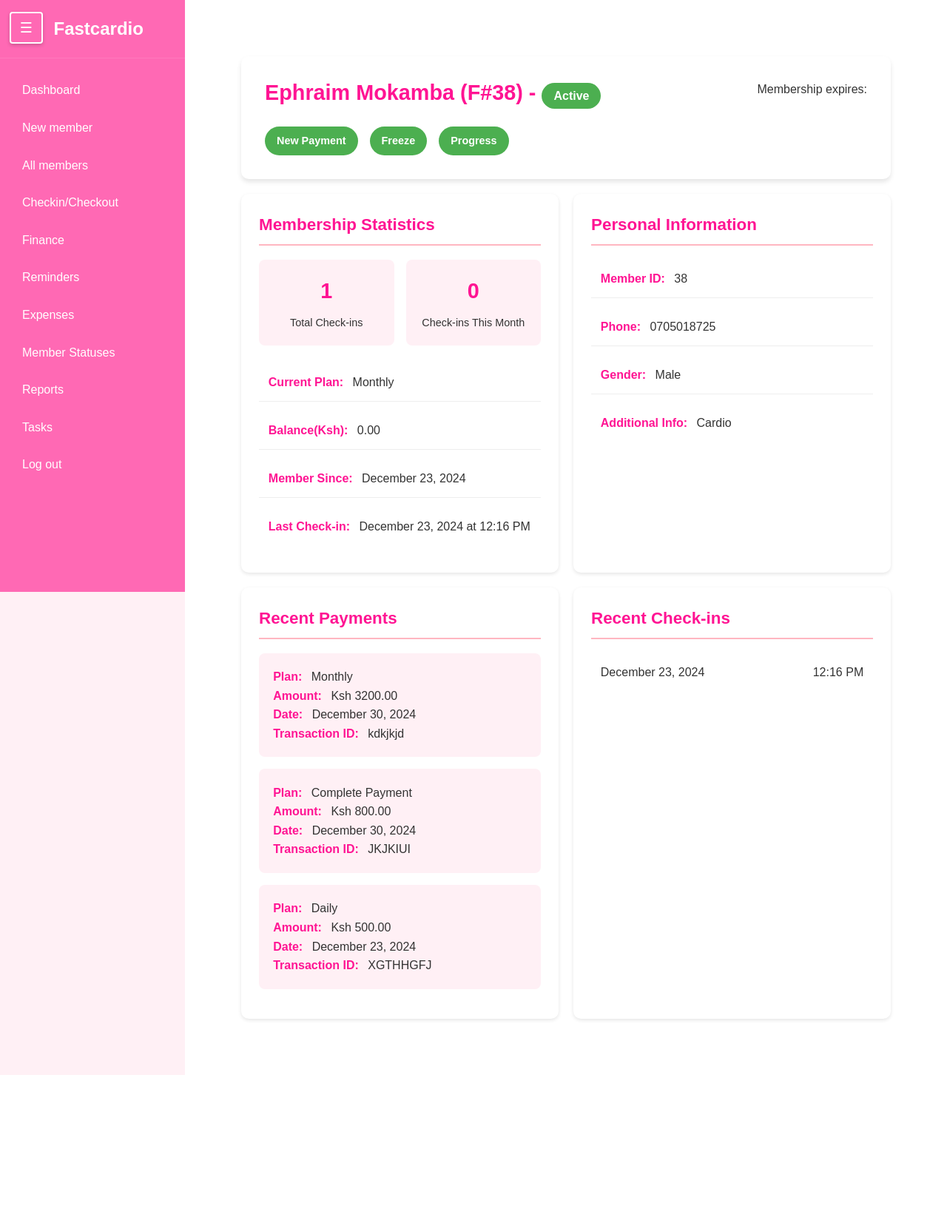
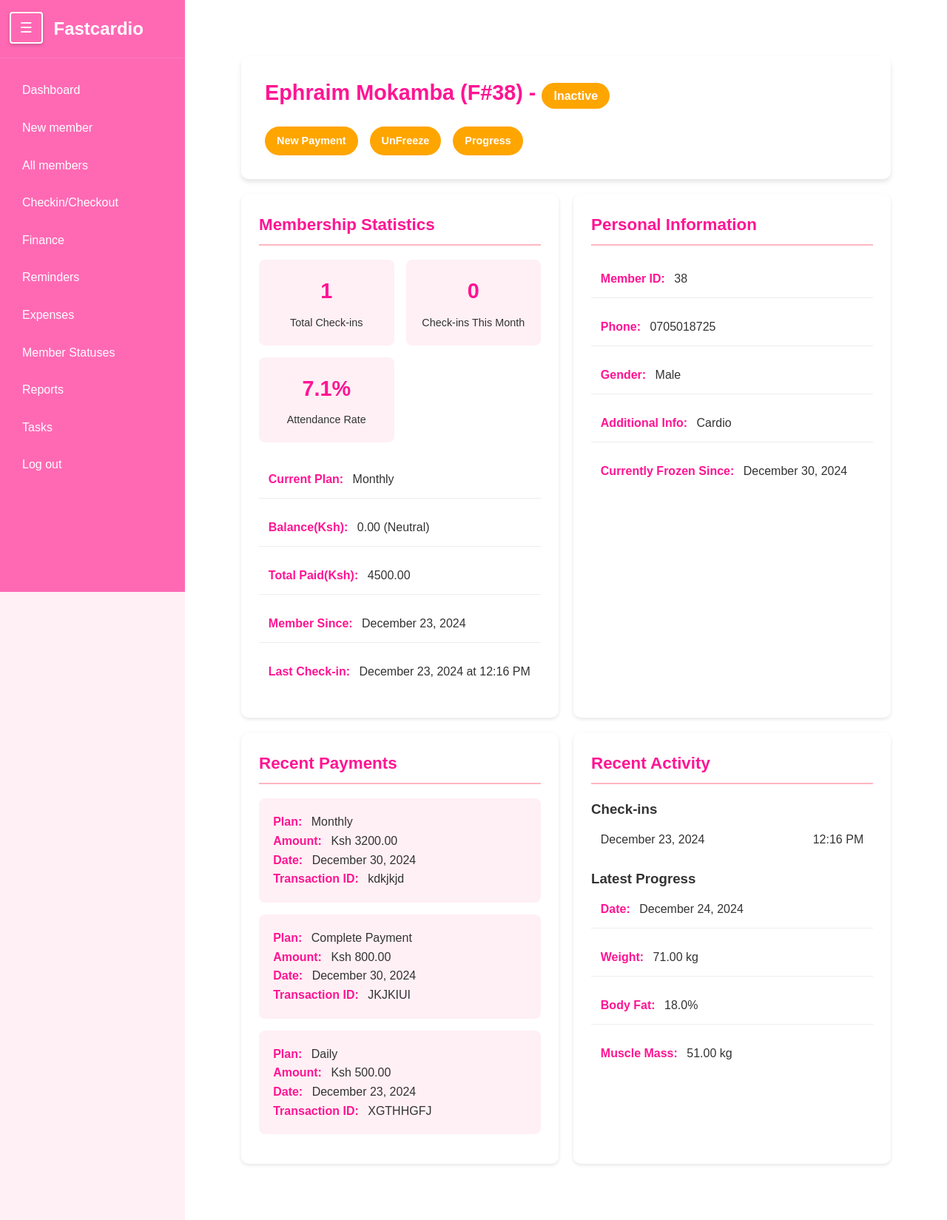
Before and after one commit to Ephraim19/FastCardioGym_MS, a Django app: page /members/38/ in a window 1280 px wide. Shown: the whole page at 74% size. Before the commit the page ends 1453 px from the top, so only its background shows below. Run offline with Django 5.2, Linux system fonts and the light colour scheme; data comes from the database, SQL or seed files in the repository; both versions use the stored data as it was after the commit.

Commit message:
Membrship extensions

```diff
--- a/members/templates/member_details.html
+++ b/members/templates/member_details.html
@@ -13,11 +13,9 @@
             <div class="profile-header-left">
                 <h1>
                     {{ member.first_name }} {{ member.last_name }} (F#{{ member.id }}) -
-                    {% if balance < 0 %}
-                    <span style="font-size: medium;" class="status-badge status-{{ membership_status|lower }}">  Debt </span>
-                    {% else %}
-                    <span style="font-size: medium;" class="status-badge status-{{ membership_status|lower }}">  {{ membership_status }}</span>
-                    {% endif %}
+
+                        <span style="font-size: medium;" class="status-badge status-{{ membership_status|lower }}">{{ membership_status }}</span>
+
                 </h1>
 
                 <div class="header-actions">
@@ -25,7 +23,7 @@
                         <span>New Payment</span>
                     </a>
 
-                    {% if member.is_frozen %}
+                    {% if is_currently_frozen %}
                         <a href="{% url 'unfreeze' member_id=member.id %}" class="status-badge status-{{ membership_status|lower }}">
                             <span>UnFreeze</span>
                         </a>
@@ -43,7 +41,7 @@
 
             <div class="profile-header-right">
                 {% if expiry_date %}
-                    <p>Membership expires: {{ member.membership_expiry|date:"F d, Y" }}</p>
+                    <p>Membership expires: {{ expiry_date|date:"F d, Y" }}</p>
                     {% if days_left <= 7 and days_left > 0 %}
                         <p class="expiry-warning">{{ days_left }} days left to renew!</p>
                     {% endif %}
@@ -63,10 +61,15 @@
                         <div class="stat-number">{{ checkins_this_month }}</div>
                         <div class="stat-label">Check-ins This Month</div>
                     </div>
+                    <div class="stat-card">
+                        <div class="stat-number">{{ attendance_rate }}%</div>
+                        <div class="stat-label">Attendance Rate</div>
+                    </div>
                 </div>
                 <ul class="info-list">
                     <li><span class="label">Current Plan:</span> {{ current_plan|title }}</li>
-                    <li><span class="label">Balance(Ksh):</span> {{balance|floatformat:2}}</li>
+                    <li><span class="label">Balance(Ksh):</span> {{ balance|floatformat:2 }} ({{ balance_status }})</li>
+                    <li><span class="label">Total Paid(Ksh):</span> {{ total_paid|floatformat:2 }}</li>
                     <li><span class="label">Member Since:</span> {{ member.date_joined|date:"F d, Y" }}</li>
                     {% if last_checkin %}
                         <li><span class="label">Last Check-in:</span> {{ last_checkin.timestamp|date:"F d, Y" }} at {{ last_checkin.timestamp|time:"g:i A" }}</li>
@@ -83,9 +86,11 @@
                     {% if member.additional_info %}
                         <li><span class="label">Additional Info:</span> {{ member.additional_info }}</li>
                     {% endif %}
+                    {% if current_freeze %}
+                        <li><span class="label">Currently Frozen Since:</span> {{ current_freeze.frozen_date|date:"F d, Y" }}</li>
+                    {% endif %}
                 </ul>
             </div>
-
 
             <div class="profile-section">
                 <h2>Recent Payments</h2>
@@ -106,7 +111,10 @@
             </div>
 
             <div class="profile-section">
-                <h2>Recent Check-ins</h2>
+                <h2>Recent Activity</h2>
+                <div class="activity-grid">
+                    <div class="activity-section">
+                        <h3>Check-ins</h3>
                         {% if recent_checkins %}
                             <ul class="info-list checkin-list">
                                 {% for checkin in recent_checkins %}
@@ -120,6 +128,26 @@
                             <p>No recent check-ins found.</p>
                         {% endif %}
                     </div>
+
+                    <div class="activity-section">
+                        <h3>Latest Progress</h3>
+                        {% if latest_progress %}
+                            <ul class="info-list">
+                                <li><span class="label">Date:</span> {{ latest_progress.date|date:"F d, Y" }}</li>
+                                <li><span class="label">Weight:</span> {{ latest_progress.weight }} kg</li>
+                                {% if latest_progress.body_fat %}
+                                    <li><span class="label">Body Fat:</span> {{ latest_progress.body_fat }}%</li>
+                                {% endif %}
+                                {% if latest_progress.muscle_mass %}
+                                    <li><span class="label">Muscle Mass:</span> {{ latest_progress.muscle_mass }} kg</li>
+                                {% endif %}
+                            </ul>
+                        {% else %}
+                            <p>No progress records found.</p>
+                        {% endif %}
+                    </div>
+                </div>
+            </div>
         </div>
     </div>
 {% endblock %}
--- a/members/views.py
+++ b/members/views.py
@@ -203,7 +203,6 @@
     return HttpResponse("Error saving member")
 
 
-
 def save_payment(request, member_id=None):
     # Option 1: Use session to get member ID
     if member_id is None:
@@ -232,7 +231,7 @@
             return redirect("Members")
 
         # Create payment record
-        payment = PaymentDetails.objects.create(
+        PaymentDetails.objects.create(
             member=member,
             plan=plan,
             amount=amount,
@@ -250,14 +249,12 @@
                 'student': timedelta(days=30)
             }
 
-            # If there's an existing expiry date in the future, extend from that date
             current_date = timezone.now().date()
-            if member.membership_expiry and member.membership_expiry > current_date:
-                new_expiry = member.membership_expiry + expiry_periods.get(plan, timedelta(0))
-            else:
-                # Otherwise start from today
-                new_expiry = current_date + expiry_periods.get(plan, timedelta(0))
-
+
+            # If membership is expired, start from today
+            # If membership is active, add to current expiry date
+            start_date = max(current_date, member.membership_expiry or current_date)
+            new_expiry = start_date + expiry_periods.get(plan, timedelta(0))
             member.membership_expiry = new_expiry
 
         # Calculate difference between paid and expected amount
@@ -281,23 +278,19 @@
                     f'Underpayment of {abs(difference):.2f}. Current balance: {member.balance:.2f}.')
         else:
             member.is_active = True
-            messages.success(request, f'Complete payment of {amount:.2f} recorded. Your balance is {member.balance:.2f} Membership activated.')
+            messages.success(request, f'Complete payment of {amount:.2f} recorded. Balance: {member.balance:.2f}')
 
         member.save()
 
-        # Determine appropriate success message
-        if member.is_active:
-            messages.success(request,
-                f'Payment saved successfully for {member}! Membership has been activated and will expire on {member.membership_expiry.strftime("%Y-%m-%d")}.')
-        else:
-            messages.success(request,
-                f'Payment saved successfully for {member}, membership is activated until {member.membership_expiry.strftime("%Y-%m-%d")}.')
+        # Success message with expiry information
+        messages.success(request,
+            f'Payment saved successfully for {member}! '
+            f'Membership is active until {member.membership_expiry.strftime("%Y-%m-%d")}.')
 
         return redirect("Members")
 
     # Render payment form with member context
     return render(request, 'payment.html', {'member': member})
-
 
 def calculate_expiry_date(payment_date, plan):
     if not payment_date:
@@ -313,65 +306,6 @@
     }
 
     return payment_date + expiry_periods.get(plan, timedelta(0))
-
-def members(request):
-    # Retrieve members with their total payments
-    members_with_payments = []
-
-    for member in Member.objects.all():
-        # Get all payment details for this member
-        payments = PaymentDetails.objects.filter(member=member)
-
-        # Calculate total amount paid
-        total_amount_paid = payments.aggregate(total=Sum('amount'))['total'] or 0
-
-        # Get the latest payment details
-        latest_payment = payments.order_by('-payment_date').first()
-
-        # Calculate expiry date
-        expiry_date = None
-        membership_status = 'Expired'
-
-        if latest_payment:
-            expiry_date = calculate_expiry_date(latest_payment.payment_date, latest_payment.plan)
-
-            if expiry_date:
-                today = timezone.now().date()
-                days_until_expiry = (expiry_date - today).days
-
-                if days_until_expiry > 7:
-                    membership_status = 'Active'
-                elif days_until_expiry > 0:
-                    membership_status = 'Expiring Soon'
-                else:
-                    membership_status = 'Expired'
-
-        # Prepare member data
-        member_data = {
-            'id': member.id,
-            'full_name': str(member),
-            'first_name': member.first_name,
-            'last_name': member.last_name,
-            'phone_number': member.phone_number,
-            'date_joined': member.date_joined,
-            'additional_info': member.additional_info or '',
-            'total_amount_paid': total_amount_paid,
-            'latest_plan': latest_payment.plan if latest_payment else 'No Plan',
-            'latest_payment_date': latest_payment.payment_date if latest_payment else None,
-            'expiry_date': expiry_date,
-            'membership_status': membership_status,
-            'days_until_expiry': (expiry_date - timezone.now().date()).days if expiry_date else None
-        }
-
-        members_with_payments.append(member_data)
-
-    members_with_payments.reverse()
-
-    return render(request, 'allmembers.html', {
-        'members': members_with_payments,
-        'today': timezone.now().date()
-    })
-
 
 def calculate_expiry_date(payment_date, plan):
     if plan == 'daily':
@@ -388,79 +322,146 @@
         return payment_date + timedelta(days=30)
 
     return None
+from django.shortcuts import get_object_or_404, render
+from django.utils import timezone
+from django.db.models import Count
+from .models import Member, PaymentDetails, CheckInOutRecord, MemberProgress, Freeze_member
 
 def member_details(request, member_id):
-    # Get member or return 404
+    """
+    Detailed view function for individual member information, including payment history,
+    check-in records, membership status, and progress tracking.
+    """
     member = get_object_or_404(Member, pk=member_id)
-
-    # Get all payments
-    recent_payments = PaymentDetails.objects.filter(member=member).order_by('-payment_date')[:3]
-
-    # Get latest payment and calculate expiry
-    latest_payment = PaymentDetails.objects.filter(member=member).order_by('-payment_date').first()
-
-    if latest_payment:
-        expiry_date = calculate_expiry_date(latest_payment.payment_date, latest_payment.plan)
-        days_left = (expiry_date - timezone.now().date()).days if expiry_date else 0
-        membership_status = "Active" if days_left > 0 and member.is_active else "Expired"
+    today = timezone.now().date()
+
+    # Payment Information
+    recent_payments = PaymentDetails.objects.filter(member=member).order_by('-payment_date')[:5]
+    latest_payment = recent_payments.first()
+    total_paid = PaymentDetails.objects.filter(member=member).aggregate(total=Sum('amount'))['total'] or 0
+
+    # Membership Status Calculation
+    membership_status = calculate_membership_status(member, today)
+
+    # Check-in Statistics
+    checkin_stats = get_checkin_statistics(member)
+
+    # Progress Tracking
+    latest_progress = MemberProgress.objects.filter(member=member).order_by('-date').first()
+    progress_history = MemberProgress.objects.filter(member=member).order_by('-date')[:5]
+
+    # Freeze History
+    freeze_history = Freeze_member.objects.filter(member=member).order_by('-frozen_date')
+    current_freeze = freeze_history.filter(unfrozen_date__isnull=True).first()
+
+    # Balance Information
+    balance_info = get_balance_status(member.balance)
+    print(bool(current_freeze))
+    context = {
+        # Member Basic Info
+        'member': member,
+        'membership_status': membership_status['status'],
+        'days_left': membership_status['days_left'],
+        'expiry_date': member.membership_expiry,
+
+        # Payment Information
+        'recent_payments': recent_payments,
+        'latest_payment': latest_payment,
+        'current_plan': latest_payment.plan if latest_payment else "No active plan",
+        'total_paid': total_paid,
+
+        # Check-in Information
+        'total_checkins': checkin_stats['total'],
+        'checkins_this_month': checkin_stats['monthly'],
+        'recent_checkins': checkin_stats['recent'],
+        'last_checkin': checkin_stats['last'],
+        'attendance_rate': checkin_stats['attendance_rate'],
+
+        # Progress Information
+        'latest_progress': latest_progress,
+        'progress_history': progress_history,
+
+        # Freeze Information
+        'is_currently_frozen': bool(current_freeze),
+        'freeze_history': freeze_history,
+        'current_freeze': current_freeze,
+
+        # Balance Information
+        'balance': member.balance,
+        'balance_status': balance_info['status'],
+        'balance_message': balance_info['message']
+    }
+
+    return render(request, 'member_details.html', context)
+
+def calculate_membership_status(member, today):
+    """
+    Calculate detailed membership status and days remaining
+    """
+    if member.is_frozen:
+        return {
+            'status': 'Inactive',
+            'days_left': None
+        }
+
+    if not member.membership_expiry:
+        return {
+            'status': 'Inactive',
+            'days_left': None
+        }
+
+    days_left = (member.membership_expiry - today).days
+
+    if member.is_active:
+        status = 'Active'
     else:
-        expiry_date = None
-        days_left = 0
-        membership_status = "Inactive"
-
-    # Get check-in statistics
-    total_checkins = CheckInOutRecord.objects.filter(
-        member=member,
-        action='check_in'
-    ).count()
-
-    # Get recent check-ins
-    recent_checkins = CheckInOutRecord.objects.filter(
-        member=member,
-        action='check_in'
-    ).order_by('-timestamp')[:5]
-
-    # Calculate check-ins this month
-    first_day_of_month = timezone.now().replace(day=1, hour=0, minute=0, second=0, microsecond=0)
-    checkins_this_month = CheckInOutRecord.objects.filter(
-        member=member,
-        action='check_in',
-        timestamp__gte=first_day_of_month
-    ).count()
-
-    # Get last check-in date
-    last_checkin = CheckInOutRecord.objects.filter(
-        member=member,
-        action='check_in'
-    ).order_by('-timestamp').first()
-
-    # Get balance status message
-    if member.balance > 0:
-        balance_status = "Credit"
-    elif member.balance < 0:
-        balance_status = "Debt"
-    else:
-        balance_status = "Neutral"
-
-    context = {
-        'member': member,
-        'recent_payments': recent_payments,
-        'recent_checkins': recent_checkins,
-        'latest_payment': latest_payment,
-        'membership_status': membership_status,
-        'expiry_date': expiry_date,
-        'days_left': days_left,
-        'total_checkins': total_checkins,
-        'checkins_this_month': checkins_this_month,
-        'last_checkin': last_checkin,
-        'current_plan': latest_payment.plan if latest_payment else "No active plan",
-        'balance': member.balance,
-        'balance_status': balance_status,
+        status = 'Inactive'
+
+    return {
+        'status': status,
+        'days_left': days_left
     }
 
-    return render(request, 'member_details.html', context)
-
-
+def get_checkin_statistics(member):
+    """
+    Calculate comprehensive check-in statistics for the member
+    """
+    today = timezone.now()
+    first_day_of_month = today.replace(day=1, hour=0, minute=0, second=0, microsecond=0)
+
+    checkins = CheckInOutRecord.objects.filter(member=member, action='check_in')
+    monthly_checkins = checkins.filter(timestamp__gte=first_day_of_month)
+
+    # Calculate attendance rate (assuming 30 days)
+    total_days = (today.date() - member.date_joined.date()).days
+    attendance_rate = (checkins.count() / total_days * 100) if total_days > 0 else 0
+
+    return {
+        'total': checkins.count(),
+        'monthly': monthly_checkins.count(),
+        'recent': checkins.order_by('-timestamp')[:5],
+        'last': checkins.order_by('-timestamp').first(),
+        'attendance_rate': round(attendance_rate, 1)
+    }
+
+def get_balance_status(balance):
+    """
+    Generate balance status and appropriate message
+    """
+    if balance > 0:
+        return {
+            'status': 'Credit',
+            'message': 'Member has credit balance'
+        }
+    elif balance < 0:
+        return {
+            'status': 'Debt',
+            'message': 'Member has outstanding balance'
+        }
+    return {
+        'status': 'Neutral',
+        'message': 'Balance is cleared'
+    }
 def checkin(request):
 
     # Get recent check-in/out records (last 10)
@@ -1099,6 +1100,67 @@
             print(e)
             messages.error(request, 'Error saving expense.')
     return render(request, 'expenses.html')
+
+
+def members(request):
+    # Retrieve members with their total payments
+    members_with_payments = []
+    today = timezone.now().date()
+
+    for member in Member.objects.all():
+        # Get all payment details for this member
+        payments = PaymentDetails.objects.filter(member=member)
+
+        # Calculate total amount paid
+        total_amount_paid = payments.aggregate(total=Sum('amount'))['total'] or 0
+
+        # Get the latest payment details
+        latest_payment = payments.order_by('-payment_date').first()
+
+        # Calculate membership status based on expiry date
+        membership_status = 'Expired'
+        days_until_expiry = None
+
+        if member.membership_expiry:
+            days_until_expiry = (member.membership_expiry - today).days
+
+            if member.is_frozen:
+                membership_status = 'Frozen'
+            elif days_until_expiry > 7:
+                membership_status = 'Active'
+            elif days_until_expiry > 0:
+                membership_status = 'Expiring Soon'
+            else:
+                membership_status = 'Expired'
+                member.is_active = False
+                member.save()
+
+        # Prepare member data
+        member_data = {
+            'id': member.id,
+            'full_name': str(member),
+            'first_name': member.first_name,
+            'last_name': member.last_name,
+            'phone_number': member.phone_number,
+            'date_joined': member.date_joined,
+            'additional_info': member.additional_info or '',
+            'total_amount_paid': total_amount_paid,
+            'latest_plan': latest_payment.plan if latest_payment else 'No Plan',
+            'latest_payment_date': latest_payment.payment_date if latest_payment else None,
+            'expiry_date': member.membership_expiry,
+            'membership_status': membership_status,
+            'days_until_expiry': days_until_expiry,
+            'is_frozen': member.is_frozen
+        }
+
+        members_with_payments.append(member_data)
+
+    members_with_payments.reverse()
+
+    return render(request, 'allmembers.html', {
+        'members': members_with_payments,
+        'today': today
+    })
 
 
 def member_progress(request, member_id):
```
Also changed, not shown: db.sqlite3. Lines whose indentation alone changed are shown as unchanged.
